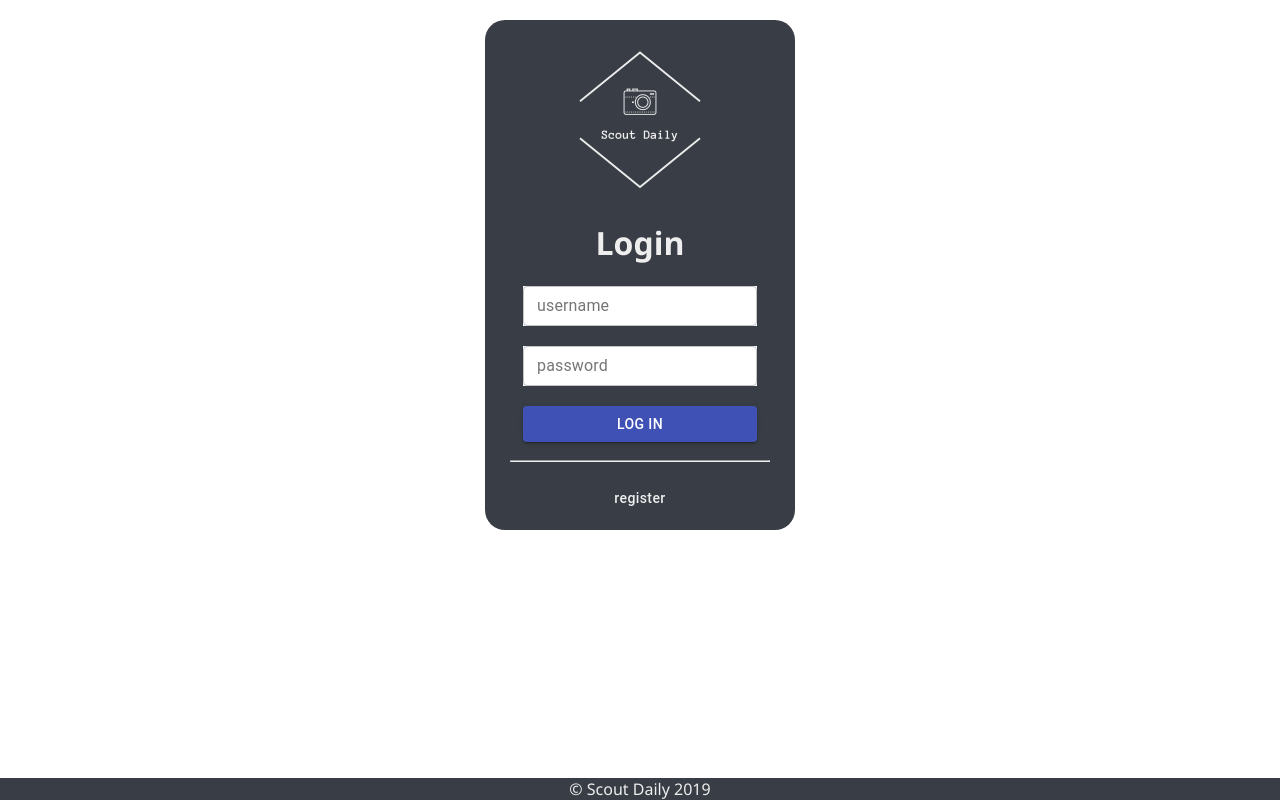
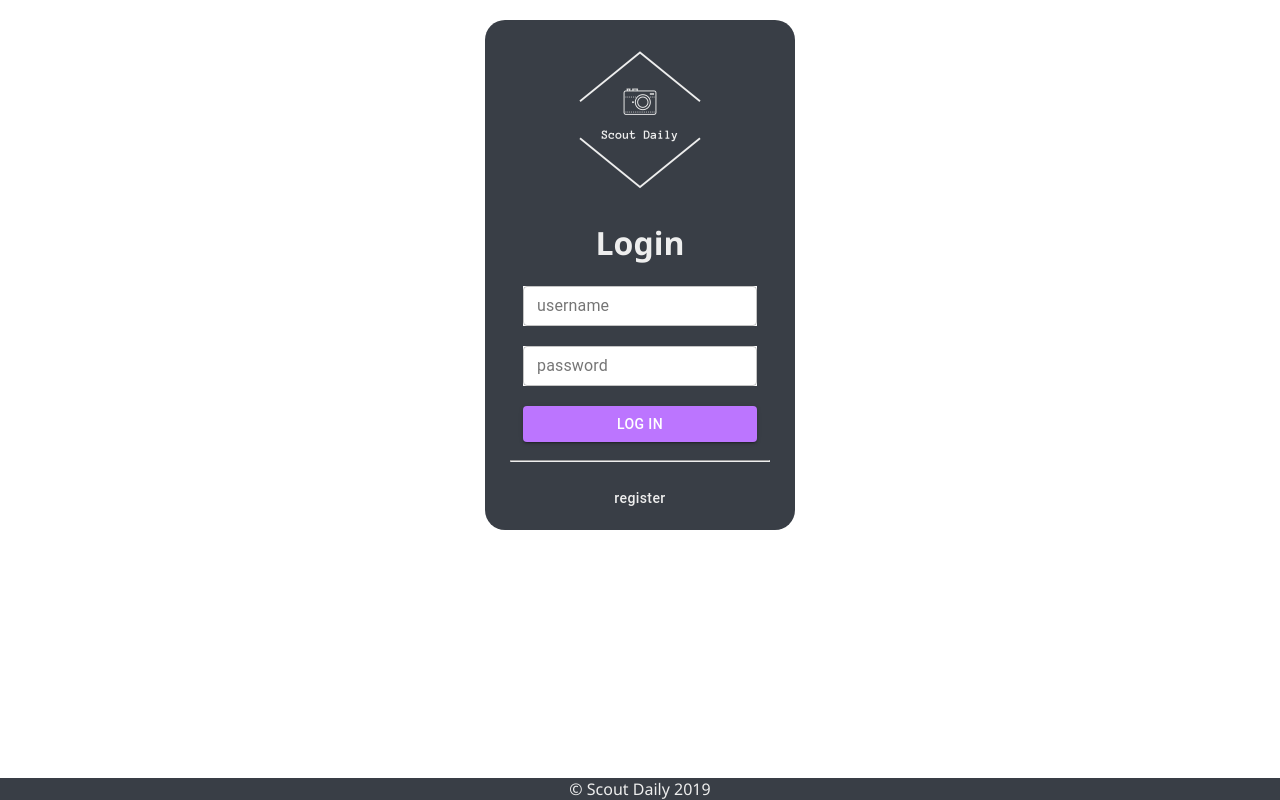
Before and after one commit to AwrenNuit/scout-daily-app, a React (Create React App) app: page /#/home in a window 1280 px wide. Built offline with nearby package versions, Linux system fonts and the light colour scheme; no server answers.

Commit message:
changed button colors

```diff
--- a/src/components/LoginPage/LoginPage.js
+++ b/src/components/LoginPage/LoginPage.js
@@ -83,7 +83,7 @@ class LoginPage extends Component {
                 color="primary"
                 type="submit"
                 value="Log In"
-                style={{width:"90%",marginBottom:"10px"}}
+                style={{width:"90%",marginBottom:"10px",backgroundColor:"#bc75ff"}}
               >
                 Log in
               </Button>
--- a/src/components/RegisterPage/RegisterPage.js
+++ b/src/components/RegisterPage/RegisterPage.js
@@ -83,7 +83,7 @@ class RegisterPage extends Component {
                 color="primary"
                 type="submit"
                 value="Register"
-                style={{width:"90%",marginBottom:"10px"}}
+                style={{width:"90%",marginBottom:"10px",backgroundColor:"#bc75ff"}}
               >
                 Register
               </Button>
--- a/src/components/UserDetails/UserDetails.js
+++ b/src/components/UserDetails/UserDetails.js
@@ -91,7 +91,7 @@ class UserDetails extends Component{
               <span className="bio" onClick={()=>this.editDetails('bio', details.bio, 'editBio')}>{details.bio}</span>
             }
 
-            <Button variant="contained" color="primary" onClick={this.handleFollowing} style={{gridArea:"following",height:"25px"}}>
+            <Button variant="contained" color="primary" onClick={this.handleFollowing} style={{gridArea:"following",height:"25px",backgroundColor:"#bc75ff"}}>
               Following
             </Button>
 
```
